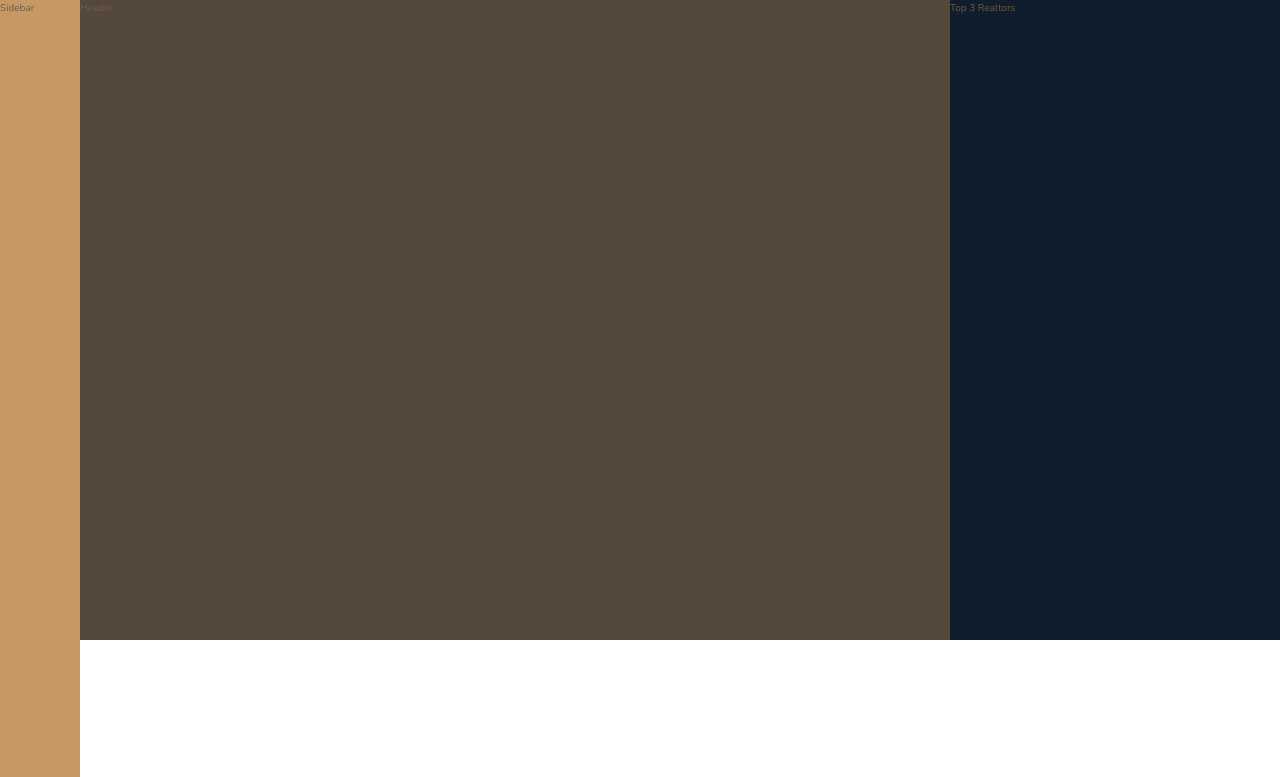
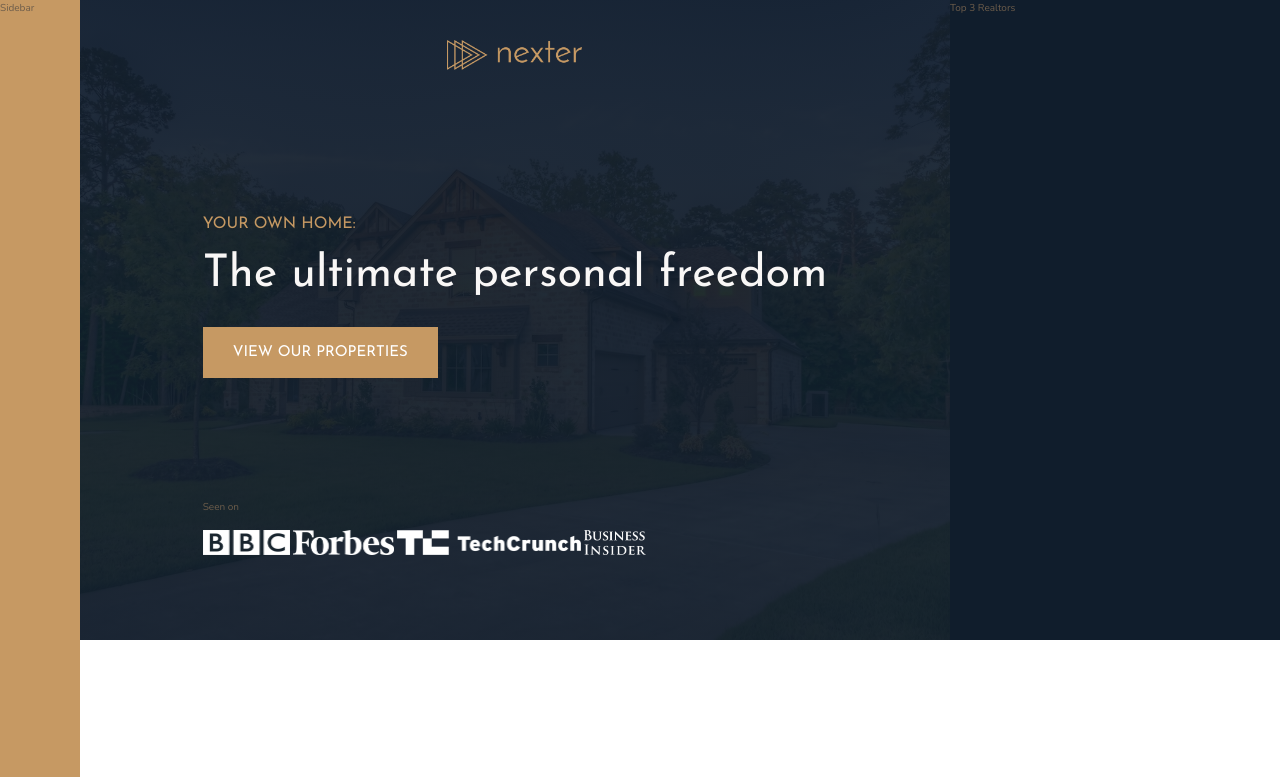
Before and after one commit to skmuddamsetty/Real-Estate, a website: page index.html in a window 1280 px wide. Shown: the top 777 px of the page. Drawn offline with nearby package versions, Linux system fonts and the light colour scheme.

Commit message:
Building the Header Section Part-1-complete

```diff
--- a/index.html
+++ b/index.html
@@ -18,7 +18,25 @@
         Sidebar
     </div>
     <header class="header">
-        Header
+        <img src="img/logo.png" alt="Nexter Logo" class="header__logo">
+        <h3 class="heading-3">
+            Your Own Home:
+        </h3>
+        <h1 class="heading-1">
+            The ultimate personal freedom
+        </h1>
+        <button class="btn header__btn">
+            View our properties
+        </button>
+        <div class="header__seenon-text">
+            Seen on
+        </div>
+        <div class="header__seenon-logos">
+            <img src="img/logo-bbc.png" alt="BBC">
+            <img src="img/logo-forbes.png" alt="BBC">
+            <img src="img/logo-techcrunch.png" alt="BBC">
+            <img src="img/logo-bi.png" alt="BBC">
+        </div>
     </header>
     <div class="realtors">
         Top 3 Realtors
--- a/sass/_header.scss
+++ b/sass/_header.scss
@@ -1,4 +1,30 @@
 .header {
     background-color: $color-grey-dark-1;
     grid-column: full-start/ col-end 6;
+    background-image: linear-gradient(rgba($color-secondary,.93),rgba($color-secondary,.93)),url(../img/hero.jpeg);
+    background-size: cover;
+    background-position: center;
+    display: grid;
+    grid-template-rows: 1fr min-content 6rem 1fr;
+    grid-template-columns: max-content;
+    grid-row-gap: 1.5rem;
+    padding: 8rem;
+    padding-top: 4rem;
+    justify-content: center;
+    &__logo {
+        height: 3rem;
+        justify-self: center;
+    }
+    &__btn {
+        align-self: start;
+        justify-self: start;
+    }
+    &__seenon-text {
+
+    }
+    &__seenon-logos {
+        img {
+            height: 2.5rem;
+        }
+    }
 }
--- a/sass/_typography.scss
+++ b/sass/_typography.scss
@@ -4,6 +4,9 @@
 }
 .heading-1{
     @extend %heading;
+    font-size: 4.5rem;
+    color: $color-grey-light-1;
+    line-height: 1;
 }
 .heading-2{
     @extend %heading;
```
Also changed, not shown: css/style.css.
